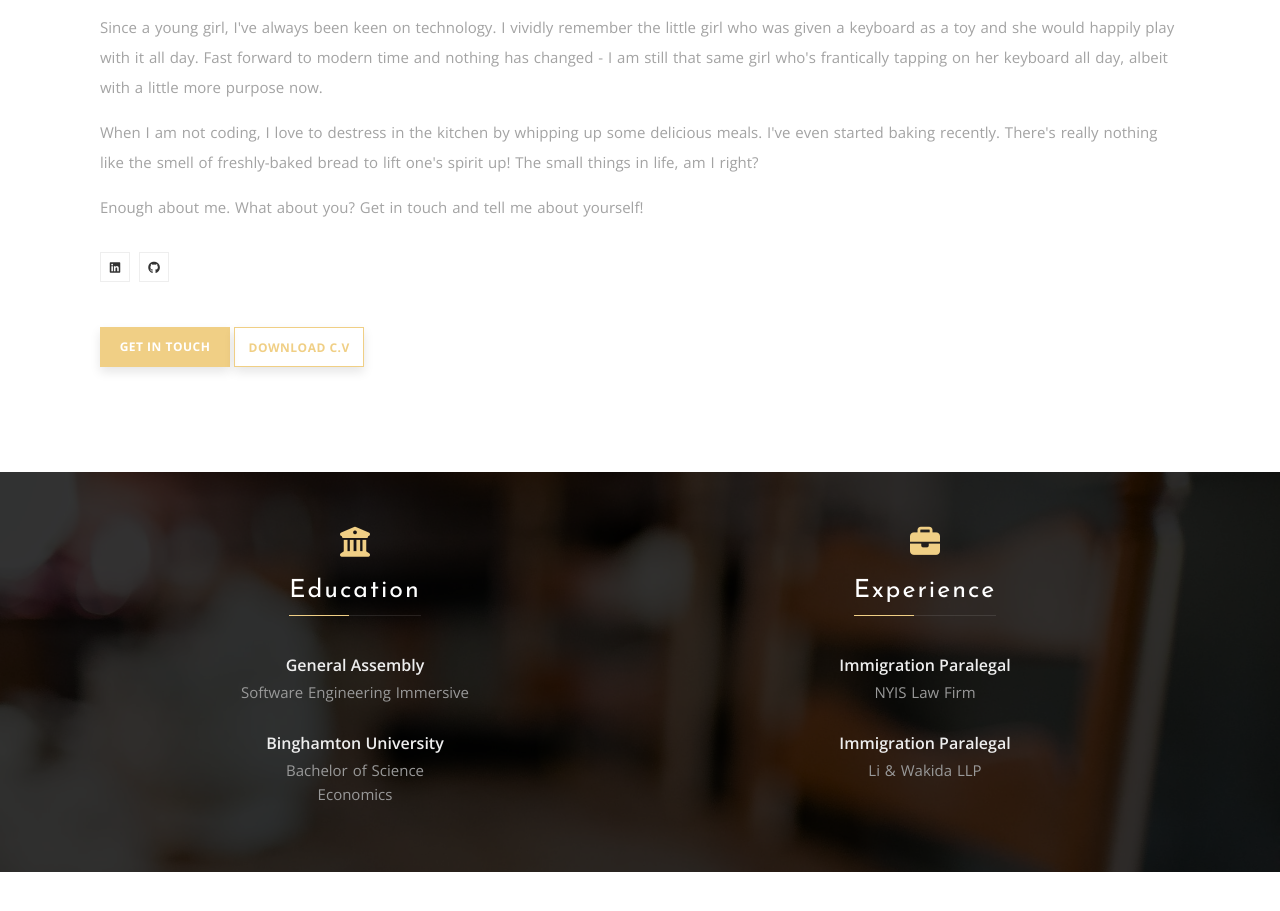
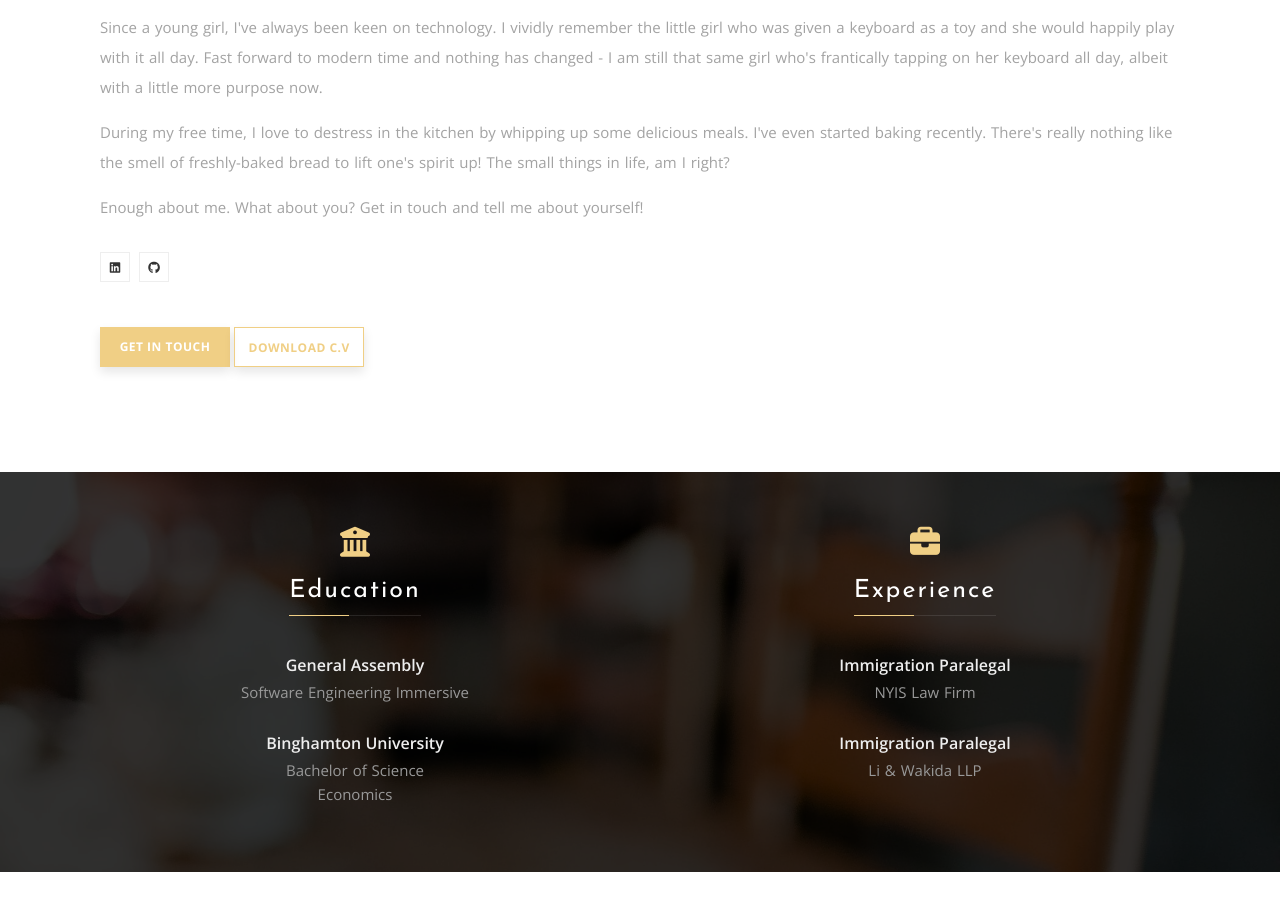
Before and after one commit to katefang/portfolio, a website: page index.html in a window 1280 px wide. Shown: the part 1121-2032 px from the top of the page. Drawn offline with nearby package versions, Linux system fonts and the light colour scheme.

Commit message:
update bio

```diff
--- a/index.html
+++ b/index.html
@@ -188,7 +188,7 @@
               </p>
 
               <p>
-                When I am not coding, I love to destress in the kitchen by whipping up some delicious meals. I've even started baking recently. There's really nothing like the smell of freshly-baked bread to lift one's spirit up! The small things in life, am I right?
+                During my free time, I love to destress in the kitchen by whipping up some delicious meals. I've even started baking recently. There's really nothing like the smell of freshly-baked bread to lift one's spirit up! The small things in life, am I right?
               </p>
               <p>
                Enough about me. What about you? Get in touch and tell me about yourself!
```
